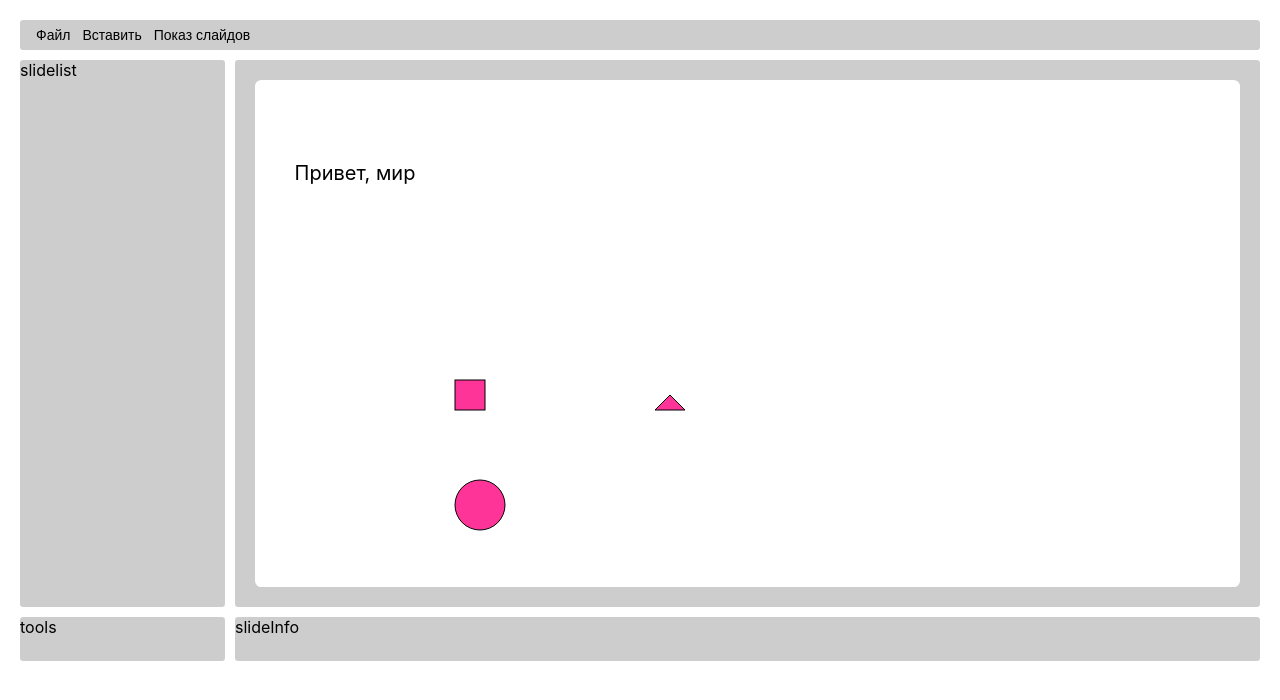
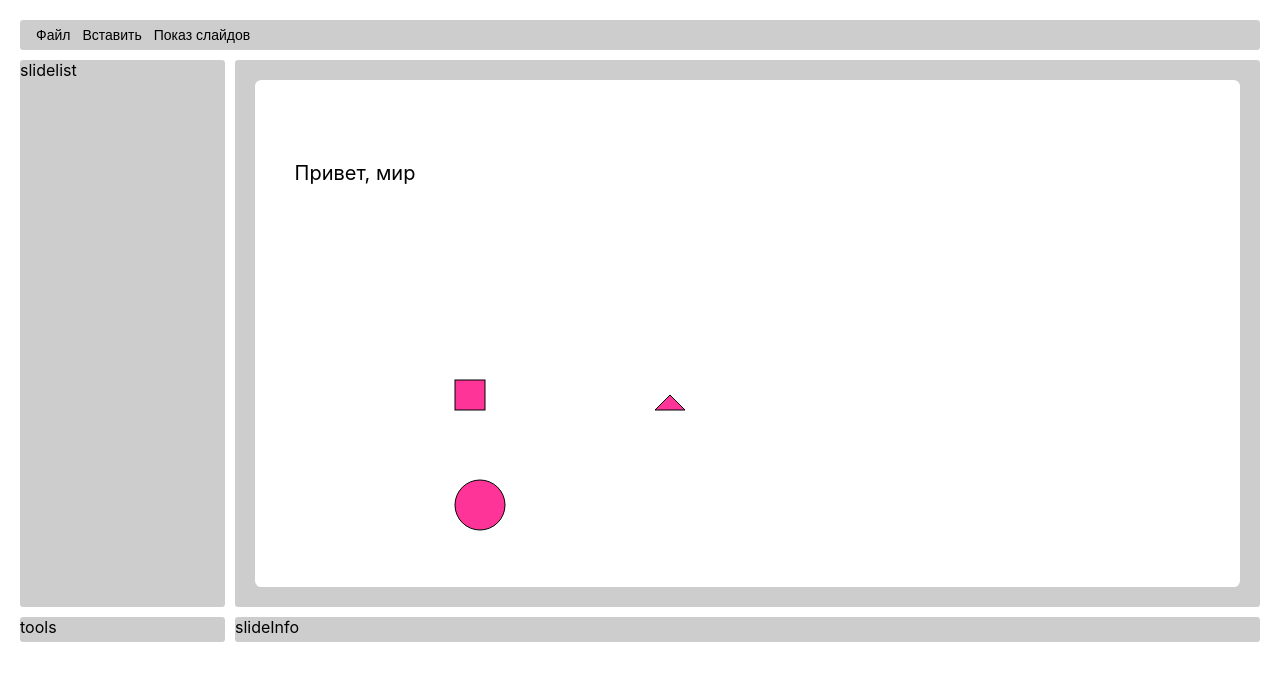
Before and after one commit to pklgn/project-os, a React (Create React App) app: page / in a window 1280 px wide. Shown: the top 700 px of the page. Built offline with nearby package versions, Linux system fonts and the light colour scheme.

Commit message:
черновыве фиксы ширины (top/bottom)bar-ов

```diff
--- a/src/components/PresentationEditor/PresentationEditor.module.css
+++ b/src/components/PresentationEditor/PresentationEditor.module.css
@@ -6,6 +6,6 @@
             "slideTools elementTools";
     grid-gap: 10px;
     grid-template-columns: 1fr 5fr;
-    grid-template-rows: auto auto 44px;
+    grid-template-rows: auto auto 25px;
     padding: 20px;
 }
```
